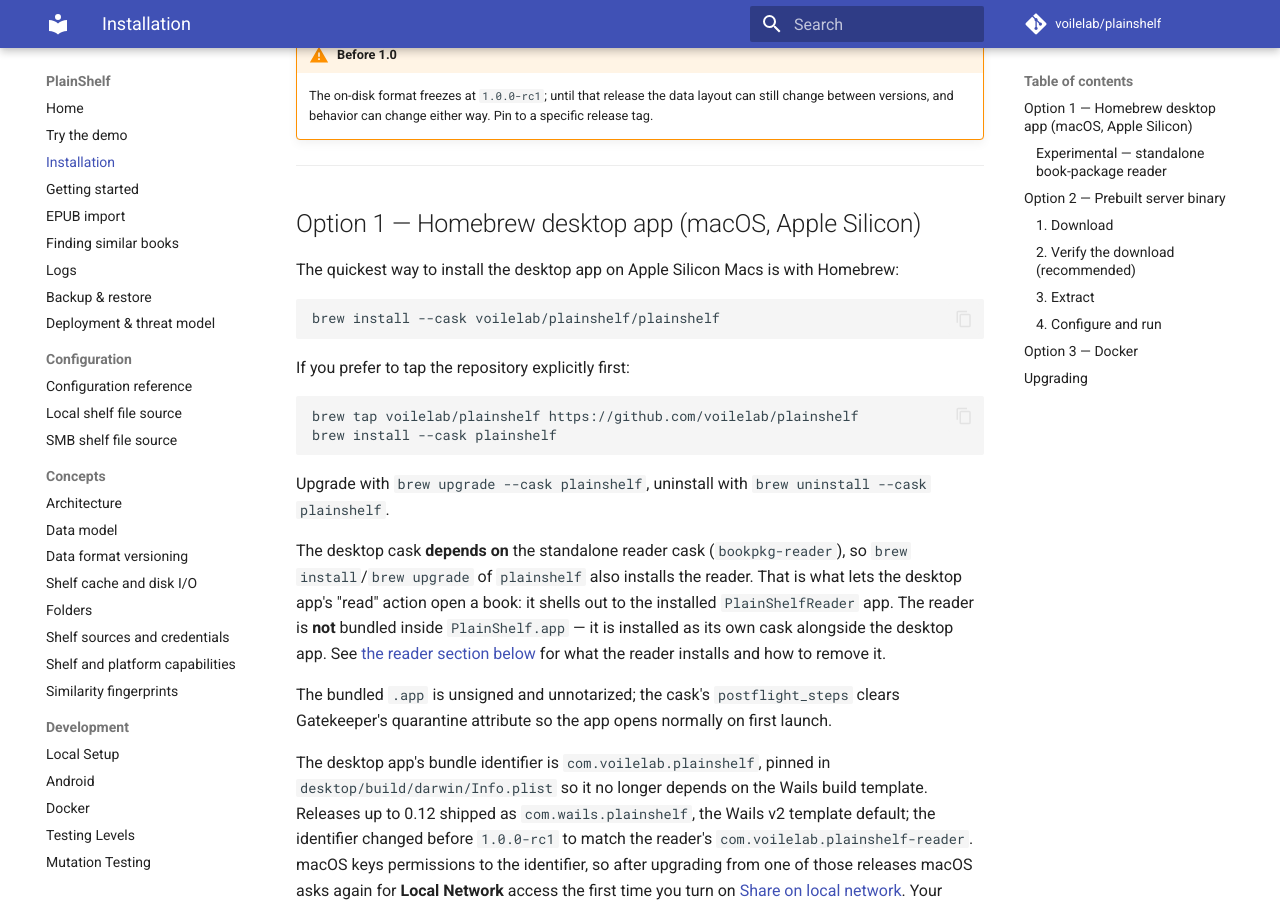
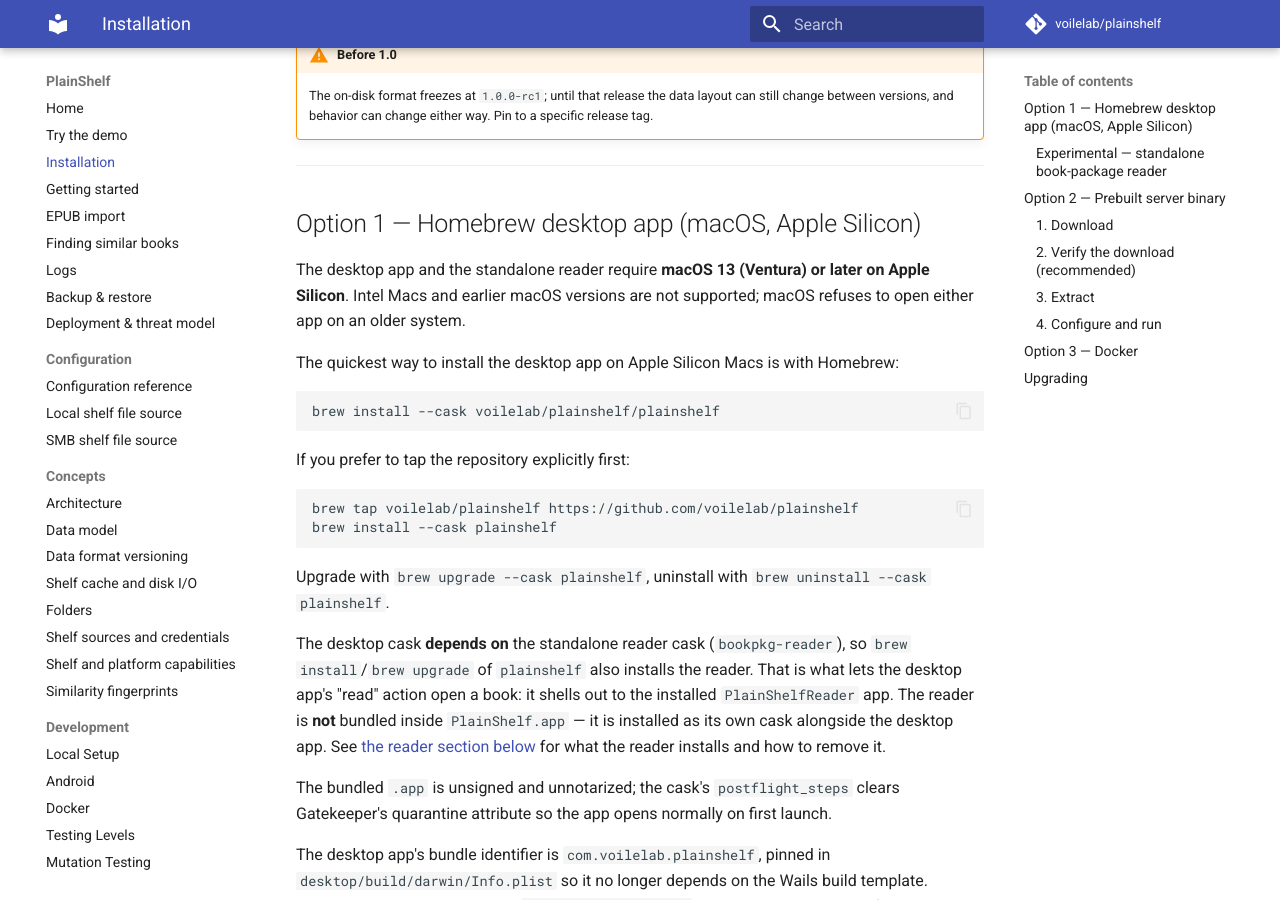
Before and after one commit to voilelab/plainshelf, an MkDocs documentation site: the page built from docs/installation.md, in a window 1280 px wide and 900 px high, scrolled down 407 px. Built offline with MkDocs 1.6.1 and Material for MkDocs 9.7.7, drawn with Linux system fonts in a browser that asks for light colours; comment, search, counter and statistics services are not loaded.

Commit message:
Desktop app declares and targets macOS 13, matching the reader
Raise LSMinimumSystemVersion to 13.0.0 in the desktop Info.plist
templates, build the desktop-mac release job with a 13.0 deployment
target (Wails v2 otherwise injects -mmacosx-version-min=10.13), and fail
both macOS release jobs when the bundled plist or the desktop binary's
minos is not 13. Document the macOS 13 / Apple Silicon requirement.

PSW-212

Co-Authored-By: Claude Opus 5.5 <noreply@anthropic.com>
Claude-Session: https://claude.ai/code/session_01DdNHJ69QWWnMjmmE1vEeJe

```diff
--- a/docs/installation.md
+++ b/docs/installation.md
@@ -20,6 +20,10 @@ Release artifacts live on the
 ---
 
 ## Option 1 — Homebrew desktop app (macOS, Apple Silicon)
+
+The desktop app and the standalone reader require **macOS 13 (Ventura) or
+later on Apple Silicon**. Intel Macs and earlier macOS versions are not
+supported; macOS refuses to open either app on an older system.
 
 The quickest way to install the desktop app on Apple Silicon Macs is with
 Homebrew:
```
Also changed, not shown: 3 other files.
